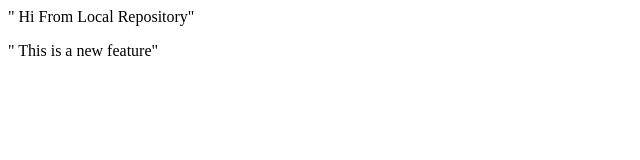
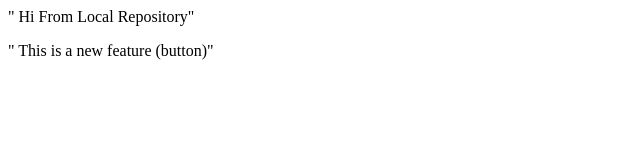
Before and after one commit to Poorna0608/LocalRepo, a plain HTML site: page Index.html in a window 1280 px wide. Shown: the full height of the page, 0-640 px from the left. Drawn offline with Linux system fonts and the light colour scheme.

Commit message:
Add button

```diff
--- a/Index.html
+++ b/Index.html
@@ -1,2 +1,2 @@
 <p>" Hi From Local Repository"</p>
-<p>" This is a new feature"</p>
+<p>" This is a new feature (button)"</p>
```
